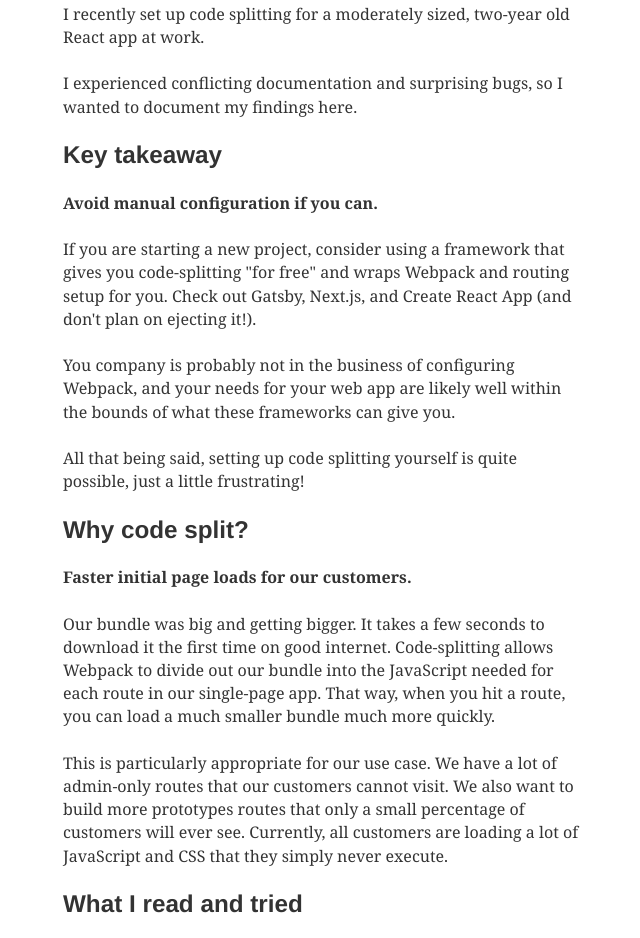
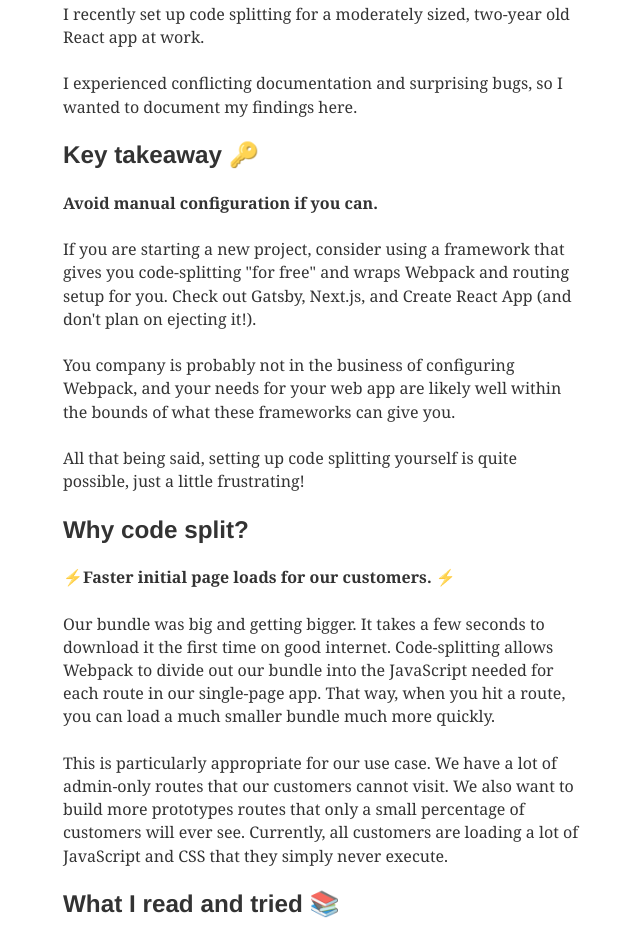
Before and after one commit to davidharting/personal-site, a Gatsby site: page /posts/code-splitting/ in a window 1280 px wide. Shown: the part 224-1162 px from the top of the page, without its empty margins (316-956 px from the left). Built offline with nearby package versions, Linux system fonts and the light colour scheme; Gatsby itself is replaced by a stand-in of ours; some packages are replaced by stand-ins of ours.

Commit message:
add emoji

```diff
--- a/content/posts/code-splitting/index.md
+++ b/content/posts/code-splitting/index.md
@@ -8,7 +8,7 @@ I recently set up code splitting for a moderately sized, two-year old React app
 
 I experienced conflicting documentation and surprising bugs, so I wanted to document my findings here.
 
-## Key takeaway
+## Key takeaway 🔑
 
 **Avoid manual configuration if you can.**
 
@@ -20,13 +20,13 @@ All that being said, setting up code splitting yourself is quite possible, just
 
 ## Why code split?
 
-**Faster initial page loads for our customers.**
+⚡️**Faster initial page loads for our customers.** ⚡️
 
 Our bundle was big and getting bigger. It takes a few seconds to download it the first time on good internet. Code-splitting allows Webpack to divide out our bundle into the JavaScript needed for each route in our single-page app. That way, when you hit a route, you can load a much smaller bundle much more quickly.
 
 This is particularly appropriate for our use case. We have a lot of admin-only routes that our customers cannot visit. We also want to build more prototypes routes that only a small percentage of customers will ever see. Currently, all customers are loading a lot of JavaScript and CSS that they simply never execute.
 
-## What I read and tried
+## What I read and tried 📚
 
 If you try to find documentation on **The Way**™️ to do code-splitting with React Router and Webpack 4, you will find a lot of conflicting information. I first visited the React Router docs for [their recommendation on code splitting](https://reacttraining.com/react-router/web/guides/code-splitting). They suggest that we use [`@loadable/component`](https://www.smooth-code.com/open-source/loadable-components/docs/getting-started/).
 
@@ -115,7 +115,7 @@ Until the `CustomersPage` module is available, Suspense will simply fallback to
 
 Note that the `Suspense` parent component can be anywhere in the tree. It does not have to directly wrap each dynamically imported component. So you can have a single Suspense component at the outermost level of your app, as long as you are okay with all the child dynamic components having the same fallback.
 
-### Hot module reloading
+### Hot module reloading 🌶
 
 Getting hot module reloading with code splitting is not "for free." Well, [it would be if we were using older, third-party libraries](https://github.com/gaearon/react-hot-loader#code-splitting). But it doesn't work out of the box with Suspense / lazy.
 
```
